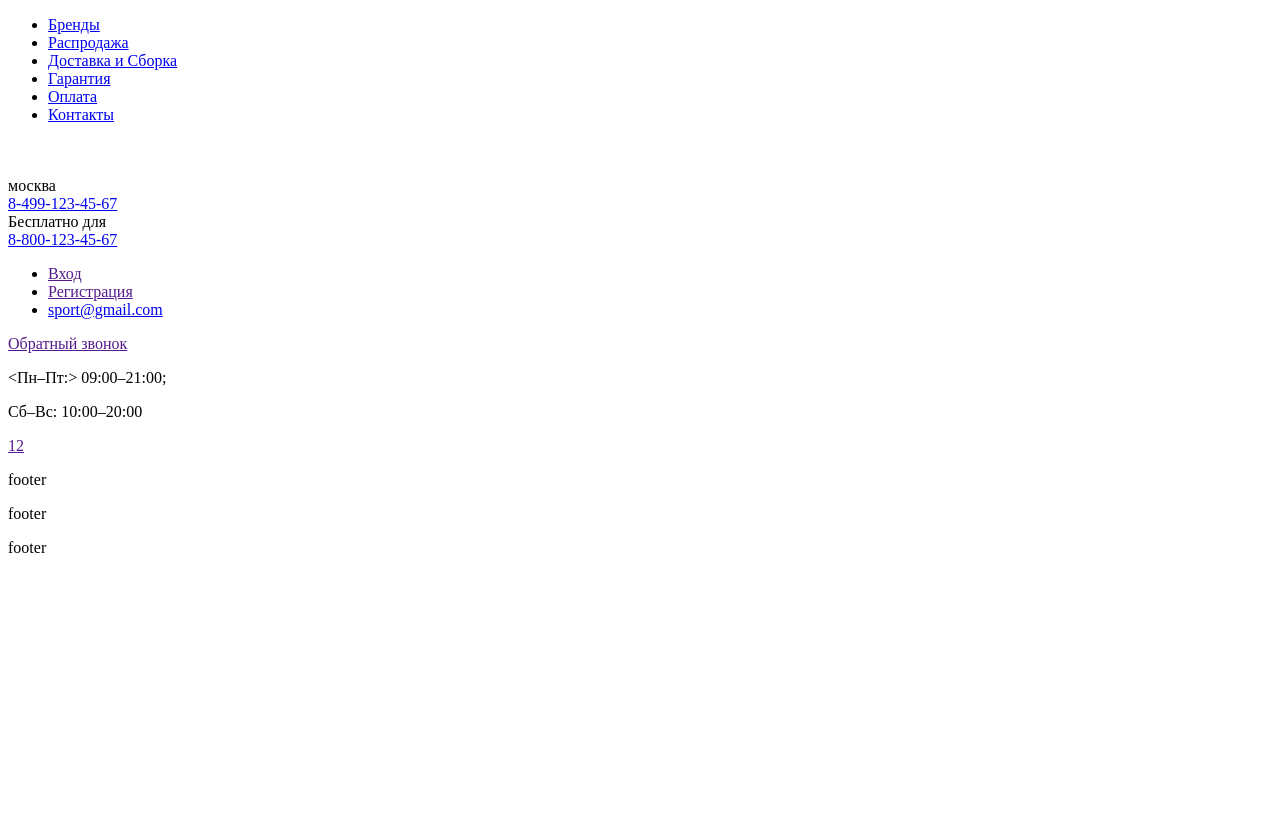
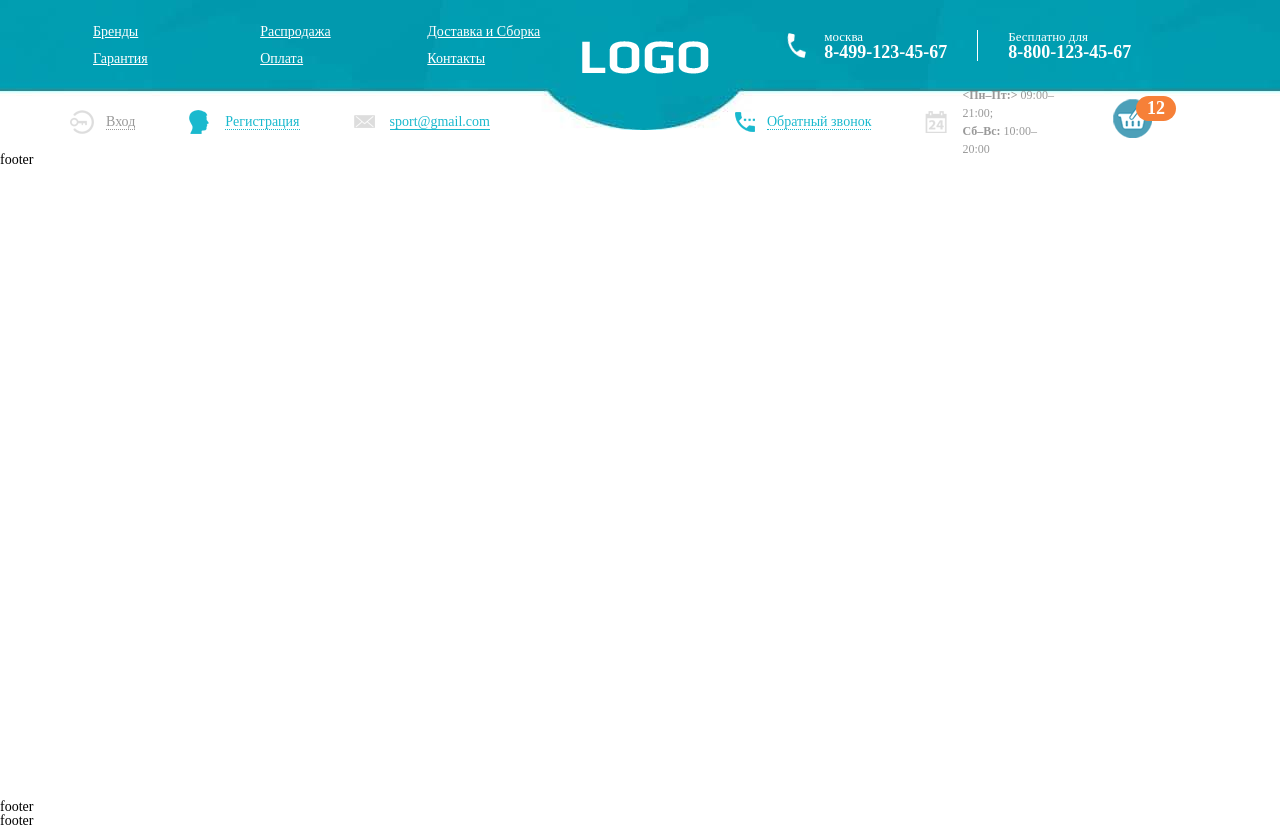
Before and after one commit to alex91pro/logo, a plain HTML site: page index.html in a window 1280 px wide. Before the commit the page ends 800 px from the top, so only its background shows below. Drawn offline with nearby package versions, Linux system fonts and the light colour scheme; the site is published under a folder, as on GitHub Pages, so addresses that start at the root find nothing.

Commit message:
Update index.html

```diff
--- a/index.html
+++ b/index.html
@@ -3,7 +3,7 @@
 <head>
   <meta charset="UTF-8">
   <meta name="viewport" content="width=device-width, initial-scale=1.0">
-  <link rel="stylesheet" href="/css/style.min.css">
+  <link rel="stylesheet" href="css/style.min.css">
   <title>gulp</title>
 </head>
 <body>
@@ -110,8 +110,8 @@
 </footer>
 
   <!--<script src="js/script.min.js"></script>-->
-  <script src="/js/jquery-3.5.1.min.js"></script>
+  <script src="js/jquery-3.5.1.min.js"></script>
   <!-- 5-->
-  <script src="/js/script.min.js"></script>
+  <script src="js/script.min.js"></script>
 </body>
 </html>
```
